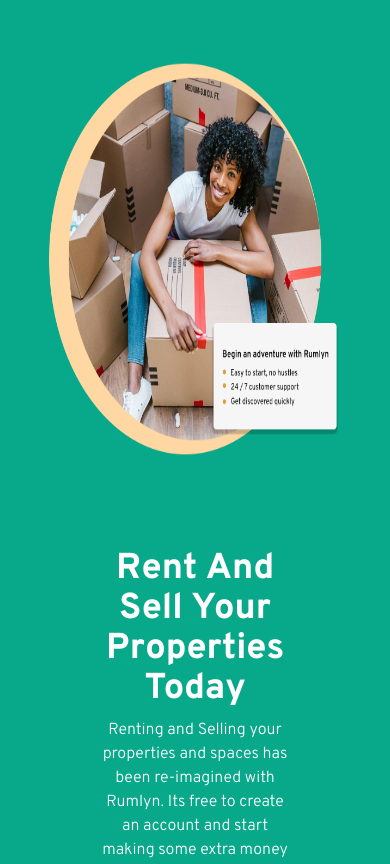
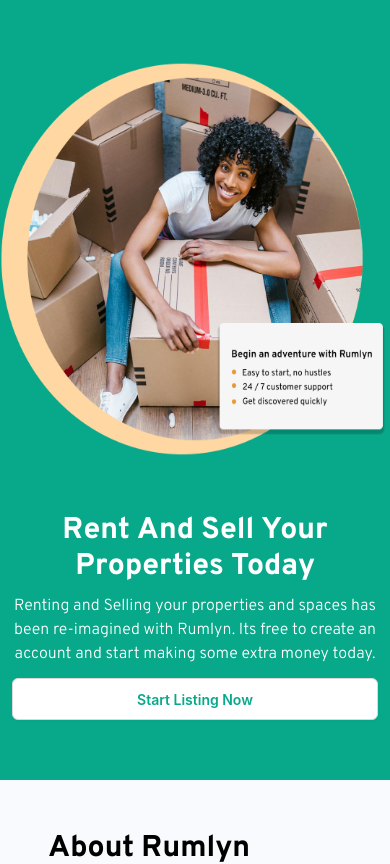
Before and after one commit to koffie99/rumlyn-host-rebuild, a Next.js app: page / in a window 390 px wide. Shown: the top 864 px of the page. Built offline with nearby package versions, Linux system fonts and the light colour scheme.

Commit message:
optimizations

```diff
--- a/app/sections/Footer.jsx
+++ b/app/sections/Footer.jsx
@@ -2,7 +2,7 @@ import React from "react"
 
 const Footer = () => {
   return (
-    <div className="py-12 w-full bg-[#1b8a75] flex items-center justify-center text-white">
+    <div className="py-12 w-full bg-[#3a3a3a] flex items-center justify-center text-white">
       <p>Rumlyn@2024</p>
     </div>
   )
--- a/app/sections/Splash.jsx
+++ b/app/sections/Splash.jsx
@@ -4,7 +4,7 @@ import React from "react"
 
 const Splash = () => {
   return (
-    <div className="h-[100%] p-12 bg-[#08a88a] flex items-center md:flex-row flex-col justify-center gap-7">
+    <div className="h-[100%] py-12 bg-[#08a88a] flex items-center md:flex-row flex-col justify-center gap-7">
       <div>
         <Image
           width={500}
@@ -15,8 +15,8 @@ const Splash = () => {
           className="h-[50vh] w-full"
         />
       </div>
-      <div className="flex-[0.6] flex flex-col p-12 md:p-0">
-        <h1 className="text-4xl text-white mb-3 md:text-left text-center">
+      <div className="flex-[0.6] flex flex-col md:p-0 p-3">
+        <h1 className="md:text-4xl text-3xl text-white mb-3 md:text-left text-center">
           Rent And Sell Your Properties Today
         </h1>
         <p className="text-white md:text-left text-center">
```
Also changed, not shown: public/images/contact-bg.png.
